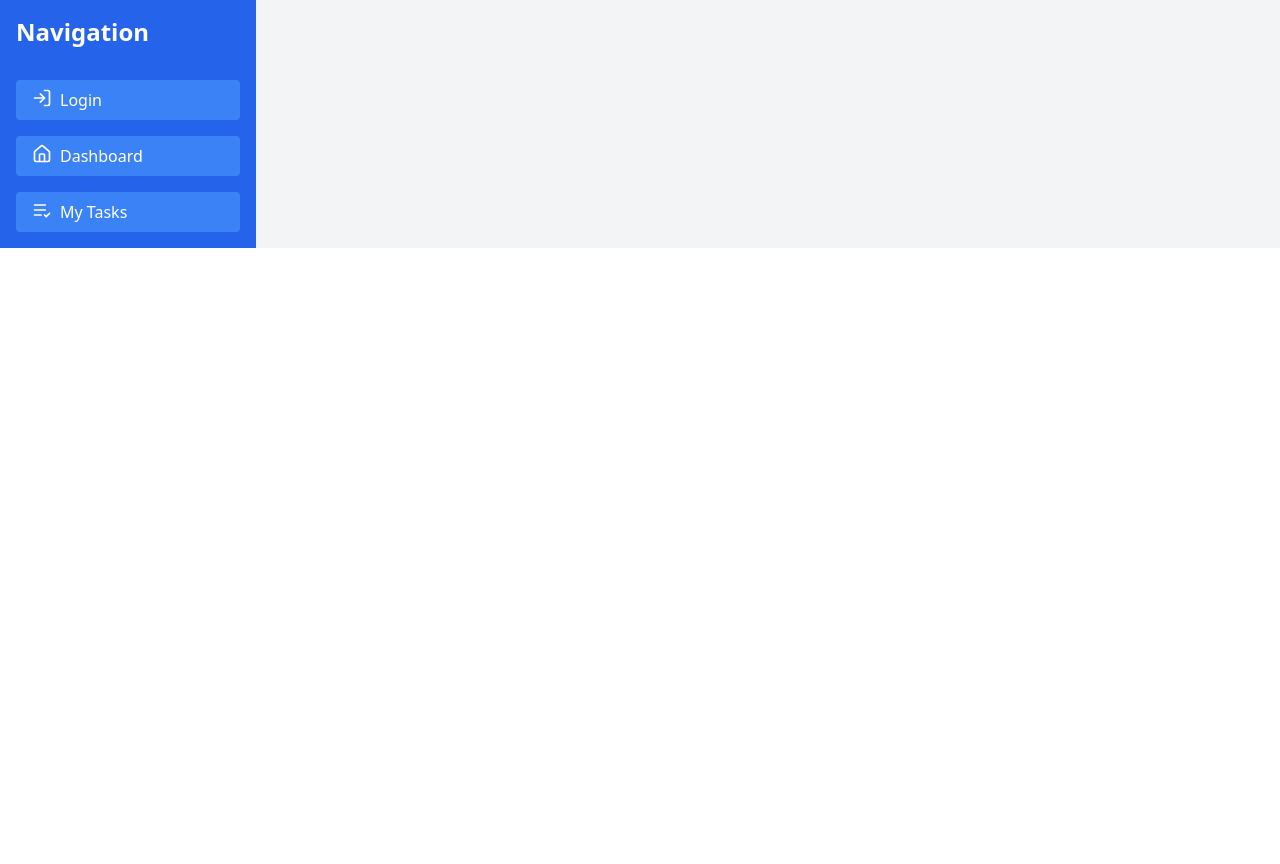
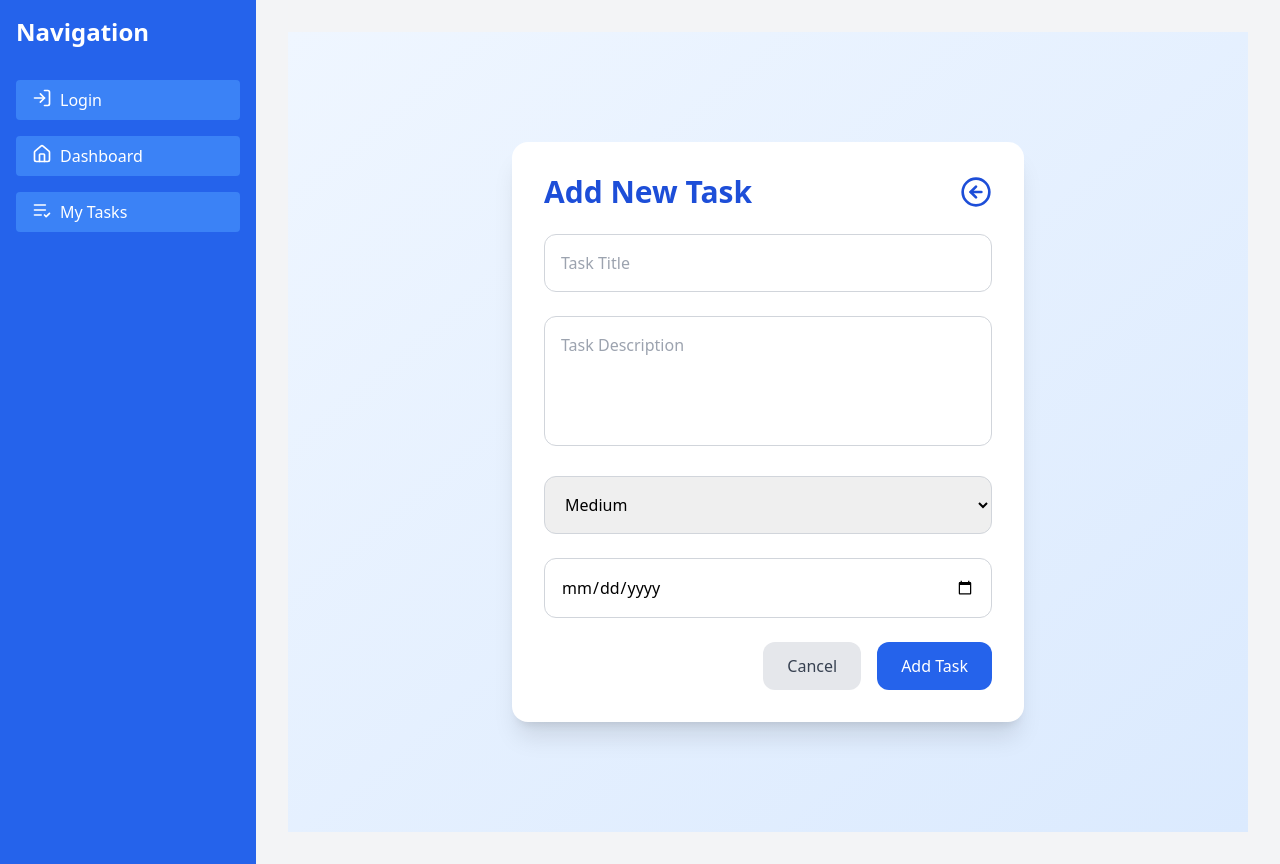
Before and after one commit to hack-09/TaskFlow, a React (Create React App) app in the folder frontend/: page /addtasks in a window 1280 px wide. Before the commit the page ends 800 px from the top, so only its background shows below. Built offline with nearby package versions, Linux system fonts and the light colour scheme; no server answers.

Commit message:
Update API endpoint in Dashboard component to use environment variable for URL

```diff
--- a/frontend/src/App.js
+++ b/frontend/src/App.js
@@ -6,6 +6,7 @@ import TaskList from './pages/TaskList';
 import RegisterPage from './pages/RegisterPage';
 import Navbar from './pages/Navbar'; // Ensure Navbar is imported
 import './App.css';
+import AddTaskModal from './pages/AddTaskModal';
 
 function App() {
   return (
@@ -24,6 +25,7 @@ function App() {
                   <Routes>
                     <Route path="/dashboard" element={<Dashboard />} />
                     <Route path="/tasks" element={<TaskList />} />
+                    <Route path="/addtasks" element={<AddTaskModal />} />
                   </Routes>
                 </div>
               </div>
--- a/frontend/src/pages/AddTaskModal.js
+++ b/frontend/src/pages/AddTaskModal.js
@@ -1,7 +1,11 @@
 import React, { useState } from "react";
+import { useNavigate } from "react-router-dom";
 import axios from "axios";
+import { ArrowLeftCircle } from "lucide-react";
 
-const AddTaskModal = ({ isOpen, onClose, onTaskAdded }) => {
+const AddTaskPage = ({ onTaskAdded }) => {
+  const navigate = useNavigate();
+
   const [formData, setFormData] = useState({
     title: "",
     description: "",
@@ -25,21 +29,24 @@ const AddTaskModal = ({ isOpen, onClose, onTaskAdded }) => {
           headers: { Authorization: `Bearer ${token}` },
         }
       );
-            console.log('Task created:', res.data);
-            onTaskAdded(res.data); // Notify parent component
-            onClose(); // Close modal
+      onTaskAdded(res.data);
+      navigate("/tasks");
     } catch (err) {
       console.error("Failed to create task:", err);
     }
   };
 
-    if (!isOpen) return null;
-
   return (
-        <div className="fixed inset-0 bg-black bg-opacity-50 flex items-center justify-center">
-            <div className="bg-white rounded-lg p-8 w-full max-w-md shadow-lg">
-                <h2 className="text-2xl font-bold mb-6 text-gray-800">Add New Task</h2>
-                <form onSubmit={handleSubmit} className="space-y-4">
+    <div className="min-h-screen flex flex-col justify-center items-center bg-gradient-to-br from-blue-50 to-blue-100">
+      <div className="bg-white shadow-xl rounded-2xl p-8 w-full max-w-lg">
+        <div className="flex items-center justify-between mb-6">
+          <h2 className="text-3xl font-bold text-blue-700">Add New Task</h2>
+          <ArrowLeftCircle
+            className="w-8 h-8 text-blue-700 cursor-pointer hover:text-blue-900"
+            onClick={() => navigate("/tasks")}
+          />
+        </div>
+        <form onSubmit={handleSubmit} className="space-y-6">
           <input
             type="text"
             name="title"
@@ -47,7 +54,7 @@ const AddTaskModal = ({ isOpen, onClose, onTaskAdded }) => {
             value={formData.title}
             onChange={handleInputChange}
             required
-                        className="w-full p-3 border border-gray-300 rounded-lg focus:ring-2 focus:ring-blue-500 focus:outline-none"
+            className="w-full p-4 border border-gray-300 rounded-xl focus:ring-2 focus:ring-blue-500 focus:outline-none"
           />
           <textarea
             name="description"
@@ -55,13 +62,14 @@ const AddTaskModal = ({ isOpen, onClose, onTaskAdded }) => {
             value={formData.description}
             onChange={handleInputChange}
             required
-                        className="w-full p-3 border border-gray-300 rounded-lg focus:ring-2 focus:ring-blue-500 focus:outline-none"
+            className="w-full p-4 border border-gray-300 rounded-xl focus:ring-2 focus:ring-blue-500 focus:outline-none resize-none"
+            rows={4}
           ></textarea>
           <select
             name="priority"
             value={formData.priority}
             onChange={handleInputChange}
-                        className="w-full p-3 border border-gray-300 rounded-lg focus:ring-2 focus:ring-blue-500 focus:outline-none"
+            className="w-full p-4 border border-gray-300 rounded-xl focus:ring-2 focus:ring-blue-500 focus:outline-none"
           >
             <option value="High">High</option>
             <option value="Medium">Medium</option>
@@ -73,21 +81,21 @@ const AddTaskModal = ({ isOpen, onClose, onTaskAdded }) => {
             value={formData.dueDate}
             onChange={handleInputChange}
             required
-                        className="w-full p-3 border border-gray-300 rounded-lg focus:ring-2 focus:ring-blue-500 focus:outline-none"
+            className="w-full p-4 border border-gray-300 rounded-xl focus:ring-2 focus:ring-blue-500 focus:outline-none"
           />
           <div className="flex justify-end space-x-4">
             <button
+              type="button"
+              onClick={() => navigate("/tasks")}
+              className="bg-gray-200 text-gray-700 py-3 px-6 rounded-xl hover:bg-gray-300 transition-all duration-300"
+            >
+              Cancel
+            </button>
+            <button
               type="submit"
-                            className="bg-blue-500 text-white py-2 px-4 rounded-lg hover:bg-blue-600 transition duration-300"
+              className="bg-blue-600 text-white py-3 px-6 rounded-xl hover:bg-blue-700 transition-all duration-300"
             >
               Add Task
-                        </button>
-                        <button
-                            type="button"
-                            onClick={onClose}
-                            className="bg-gray-300 text-gray-700 py-2 px-4 rounded-lg hover:bg-gray-400 transition duration-300"
-                        >
-                            Cancel
             </button>
           </div>
         </form>
@@ -96,4 +104,4 @@ const AddTaskModal = ({ isOpen, onClose, onTaskAdded }) => {
   );
 };
 
-export default AddTaskModal;
+export default AddTaskPage;
--- a/frontend/src/pages/Dashboard.js
+++ b/frontend/src/pages/Dashboard.js
@@ -16,7 +16,7 @@ const Dashboard = () => {
     const fetchTasks = async () => {
       try {
         const token = localStorage.getItem("token");
-        const res = await axios.get("http://localhost:5000/tasks", {
+        const res = await axios.get(`${process.env.REACT_APP_ARI_CALL_URL}/tasks`, {
           headers: { Authorization: `Bearer ${token}` },
         });
         setTasks(res.data);
--- a/frontend/src/pages/TaskList.js
+++ b/frontend/src/pages/TaskList.js
@@ -1,13 +1,15 @@
 import React, { useState, useEffect } from "react";
 import { FaTrash, FaEdit } from "react-icons/fa";
-import AddTaskModal from "./AddTaskModal";
+import { useNavigate } from "react-router-dom";
 import axios from "axios";
 
 const TaskList = () => {
+    const navigate = useNavigate();
     const [isModalOpen, setIsModalOpen] = useState(false);
     const [tasks, setTasks] = useState([]);
     const [filteredTasks, setFilteredTasks] = useState([]);
     const [searchTerm, setSearchTerm] = useState("");
+    const [selectedTask, setSelectedTask] = useState(null);
     const [filters, setFilters] = useState({
         status: "",
         priority: "",
@@ -19,7 +21,7 @@ const TaskList = () => {
         const fetchTasks = async () => {
             try {
                 const token = localStorage.getItem("token");
-                const res = await axios.get("http://localhost:5000/tasks", {
+                const res = await axios.get(`${process.env.REACT_APP_ARI_CALL_URL}/tasks`, {
                     headers: { Authorization: `Bearer ${token}` },
                 });
                 setTasks(res.data);
@@ -77,11 +79,30 @@ const TaskList = () => {
         }
     };
 
+    const handleEditClick = (task) => {
+        setSelectedTask(task);
+        setIsModalOpen(true);
+    };
+
+    const handleUpdateTask = async (updatedTask) => {
+        try {
+            const token = localStorage.getItem("token");
+            await axios.put(`http://localhost:5000/tasks/${updatedTask._id}`, updatedTask, {
+                headers: { Authorization: `Bearer ${token}` },
+            });
+            setTasks(tasks.map(task => task._id === updatedTask._id ? updatedTask : task));
+            setIsModalOpen(false);
+        } catch (err) {
+            console.error("Failed to update task:", err);
+        }
+    };
+
     return (
         <div className="flex min-h-screen bg-gray-100">
             <div className="w-full p-6">
                 <h1 className="text-3xl font-bold text-blue-600 mb-6">Your Tasks</h1>
 
+                {/* Filter Section */}
                 <div className="flex flex-wrap gap-4 mb-6">
                     <input
                         type="text"
@@ -132,17 +153,14 @@ const TaskList = () => {
                     />
 
                     <button
-                        onClick={() => setIsModalOpen(true)}
+                        onClick={() => navigate('/addtasks')}
                         className="bg-blue-500 text-white py-2 px-4 rounded-lg hover:bg-blue-600 transition duration-300"
                     >
                         Add New Task
                     </button>
-                    <AddTaskModal
-                        isOpen={isModalOpen}
-                        onClose={() => setIsModalOpen(false)}
-                    />
                 </div>
 
+                {/* Task Cards */}
                 <div className="grid grid-cols-1 md:grid-cols-2 lg:grid-cols-3 gap-6">
                     {filteredTasks.map((task) => (
                         <div
@@ -186,7 +204,7 @@ const TaskList = () => {
                                     <FaTrash size={16} />
                                 </button>
                                 <button
-                                    className="text-blue-500 hover:text-blue-700 transition"
+                                    onClick={() => handleEditClick(task)} className="text-blue-500 hover:text-blue-700 transition"
                                 >
                                     <FaEdit size={16} />
                                 </button>
```
Also changed, not shown: frontend/src/pages/EditTaskModal.js (added). Lines whose indentation alone changed are shown as unchanged.
